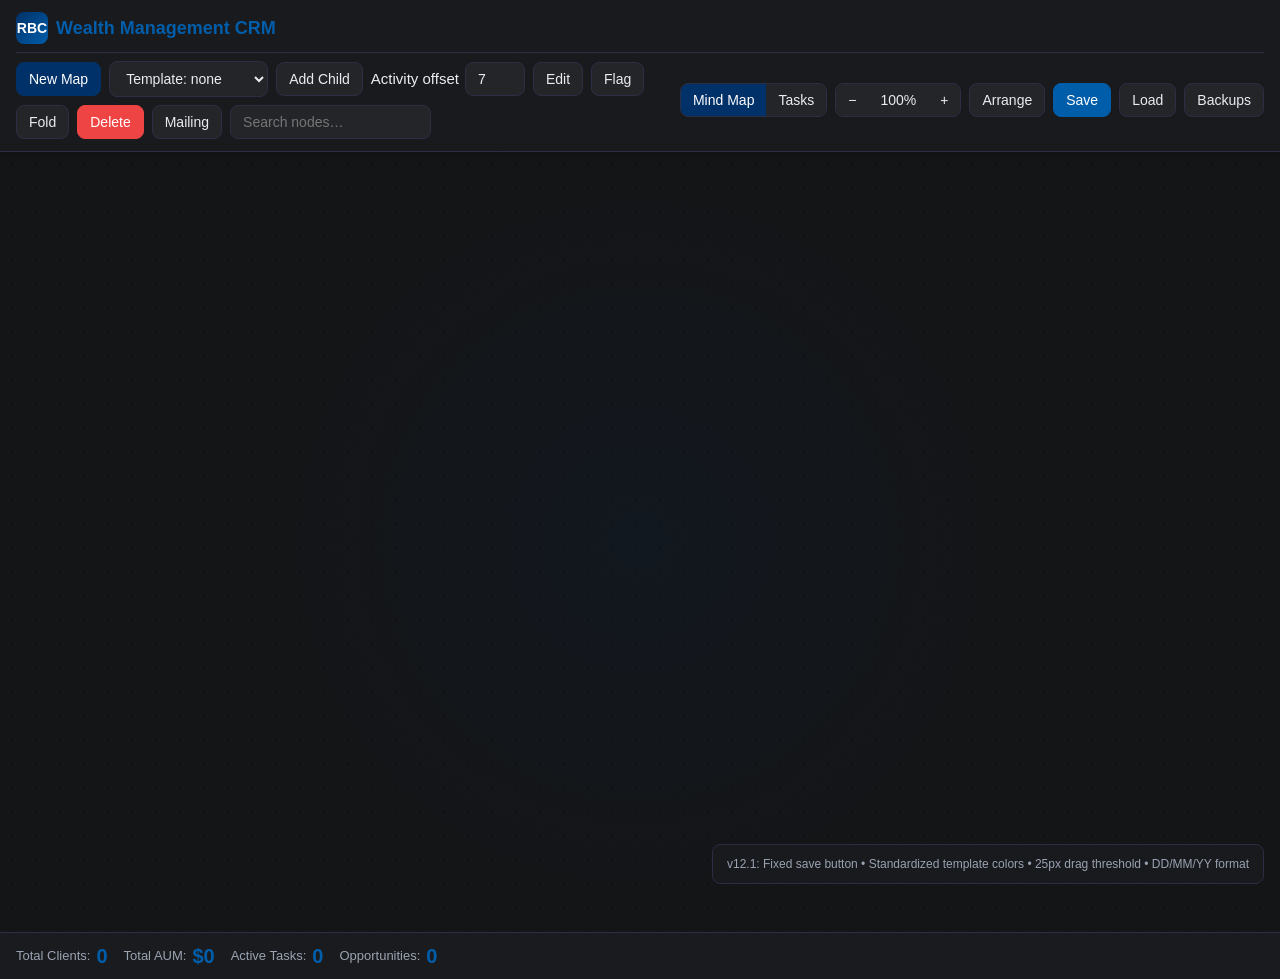
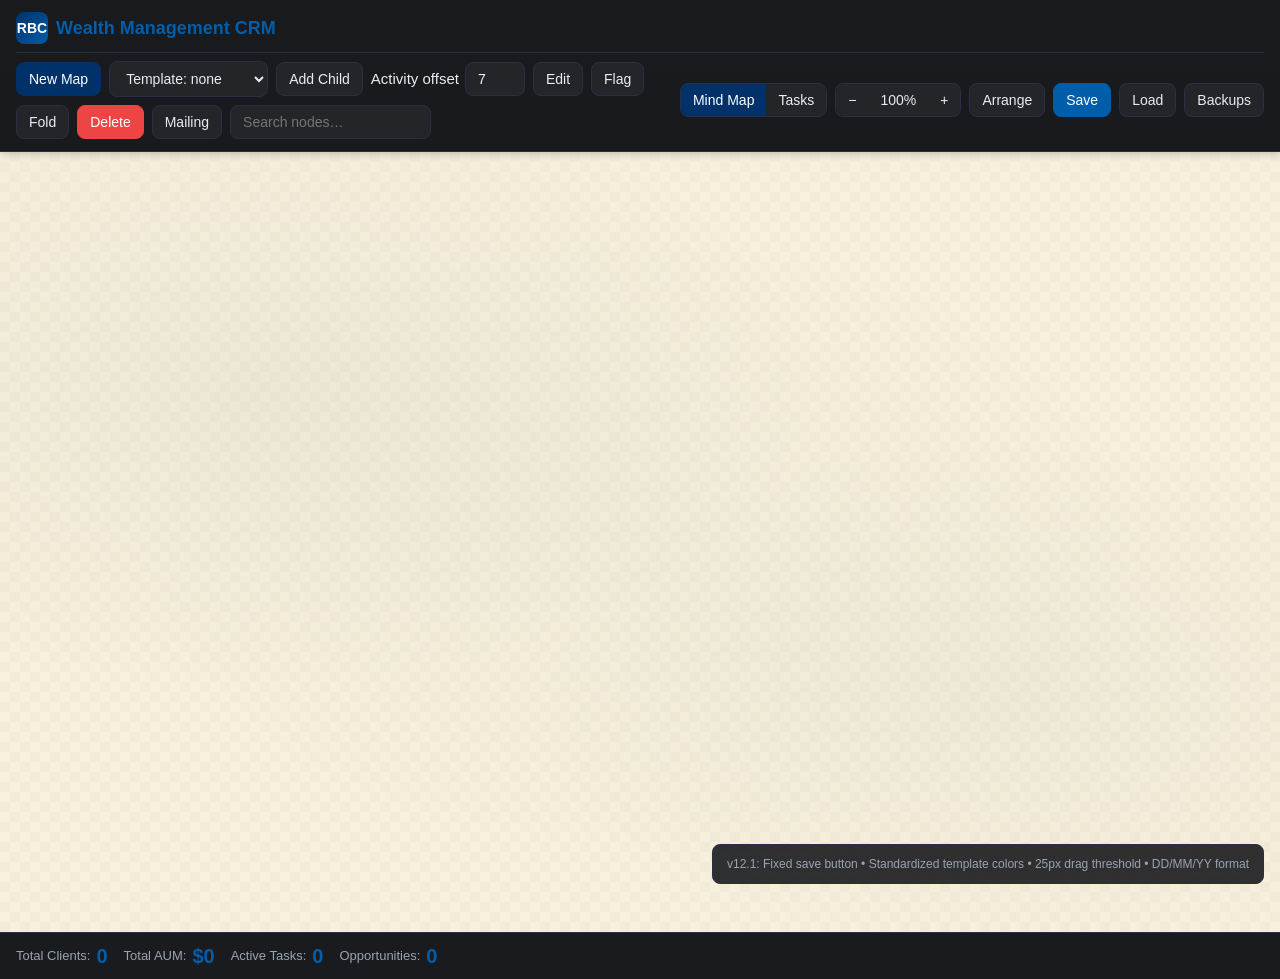

v13.0.7: Infinite zoom, mindmap/card background colors, Meta cards

--- a/styles.css
+++ b/styles.css
@@ -192,10 +192,17 @@
     height:100%;
     overflow:hidden;
     touch-action: pan-x pan-y;
-    background:
-      radial-gradient(circle at 50% 50%, rgba(0,49,104,.1) 0%, transparent 50%),
-      radial-gradient(transparent 1px, rgba(255,255,255,.02) 1px) 0 0/24px 24px,
-      radial-gradient(transparent 1px, rgba(255,255,255,.02) 1px) 12px 12px/24px 24px;
+    background-color: #f7f0db;
+    background-image:
+      /* Subtle ripple effect */
+      radial-gradient(ellipse at 20% 30%, rgba(0,49,104,.04) 0%, transparent 40%),
+      radial-gradient(ellipse at 80% 70%, rgba(0,49,104,.03) 0%, transparent 35%),
+      radial-gradient(ellipse at 50% 50%, rgba(0,49,104,.02) 0%, transparent 60%),
+      /* Light checkerboard pattern */
+      linear-gradient(45deg, rgba(0,0,0,.018) 25%, transparent 25%, transparent 75%, rgba(0,0,0,.018) 75%),
+      linear-gradient(45deg, rgba(0,0,0,.018) 25%, transparent 25%, transparent 75%, rgba(0,0,0,.018) 75%);
+    background-size: 100% 100%, 100% 100%, 100% 100%, 20px 20px, 20px 20px;
+    background-position: 0 0, 0 0, 0 0, 0 0, 10px 10px;
   }
   
   .stage{
@@ -990,4 +997,73 @@
 
   .task-touch-notes div {
     margin: 2px 0;
+  }
+
+  /* v13.0.6: Meta card styles */
+  .meta-card {
+    position: absolute;
+    border-radius: 16px;
+    border: 2px dashed var(--border);
+    opacity: 0.6;
+    z-index: 0;  /* Behind regular nodes */
+    transition: all 0.2s ease;
+    cursor: pointer;
+  }
+
+  .meta-card:hover {
+    opacity: 0.8;
+    border-style: solid;
+  }
+
+  .meta-card.selected {
+    opacity: 0.9;
+    border: 2px solid var(--rbc-light-blue);
+    box-shadow: 0 0 0 3px rgba(0, 93, 170, 0.2);
+  }
+
+  .meta-card.collapsed {
+    opacity: 0.4;
+    border-style: dotted;
+  }
+
+  .meta-card.collapsed:hover {
+    opacity: 0.6;
+  }
+
+  /* Drag hover effect - glow when card is being dragged over */
+  .meta-card.drag-hover {
+    opacity: 0.9;
+    border-style: solid;
+    box-shadow: 0 0 20px 8px currentColor;
+    animation: metaPulse 1s ease-in-out infinite;
+  }
+
+  @keyframes metaPulse {
+    0%, 100% { opacity: 0.8; }
+    50% { opacity: 1; }
+  }
+
+  .meta-card-title {
+    position: absolute;
+    top: -24px;
+    left: 0;
+    font-size: 14px;
+    font-weight: 600;
+    color: var(--muted);
+    white-space: nowrap;
+    text-shadow: 0 1px 2px rgba(0, 0, 0, 0.5);
+  }
+
+  .meta-card.selected .meta-card-title {
+    color: var(--rbc-light-blue);
+  }
+
+  .meta-card.collapsed .meta-card-title {
+    color: var(--muted);
+    font-style: italic;
+  }
+
+  /* Ensure regular nodes are above Meta cards */
+  .node {
+    z-index: 1;
   }
